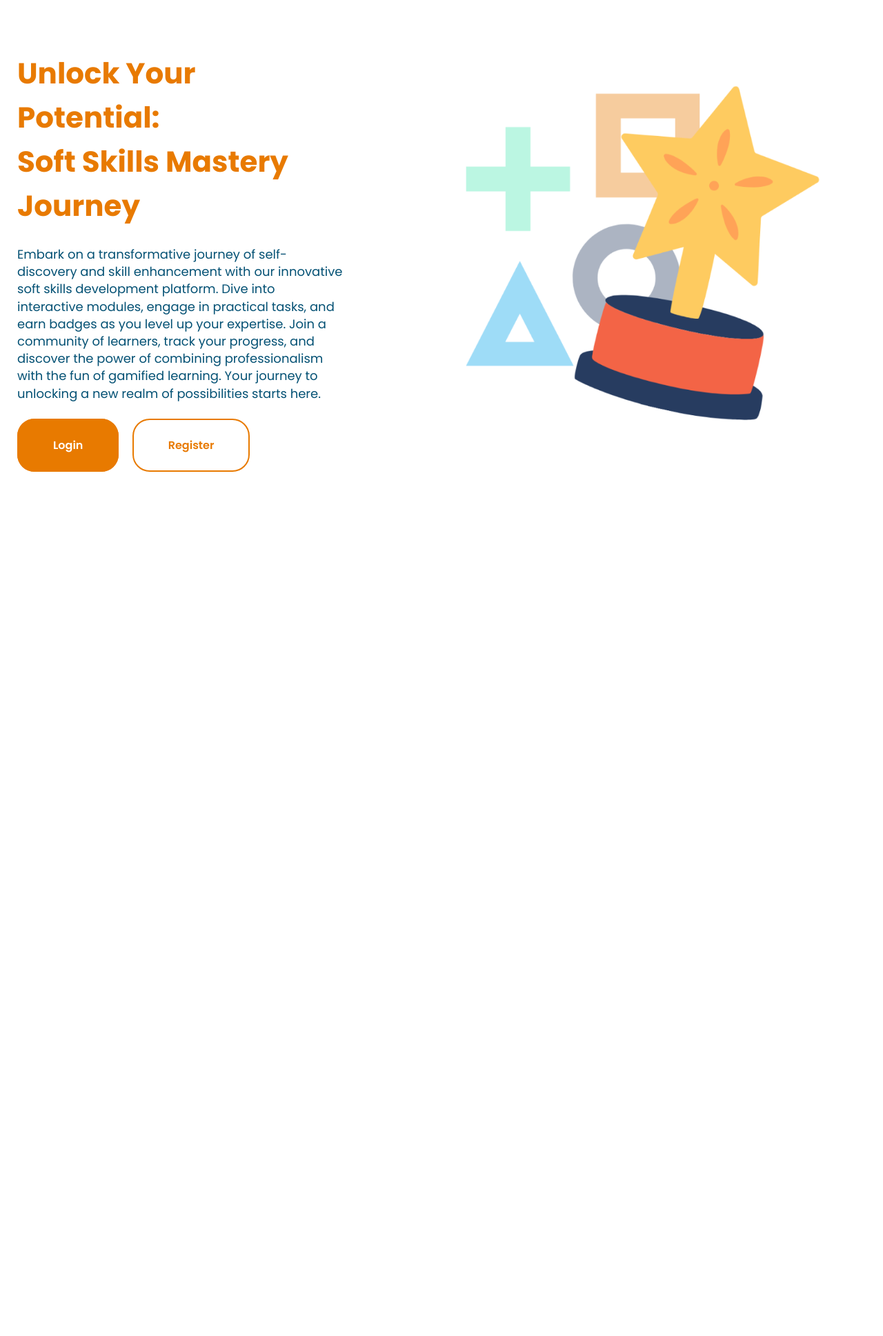
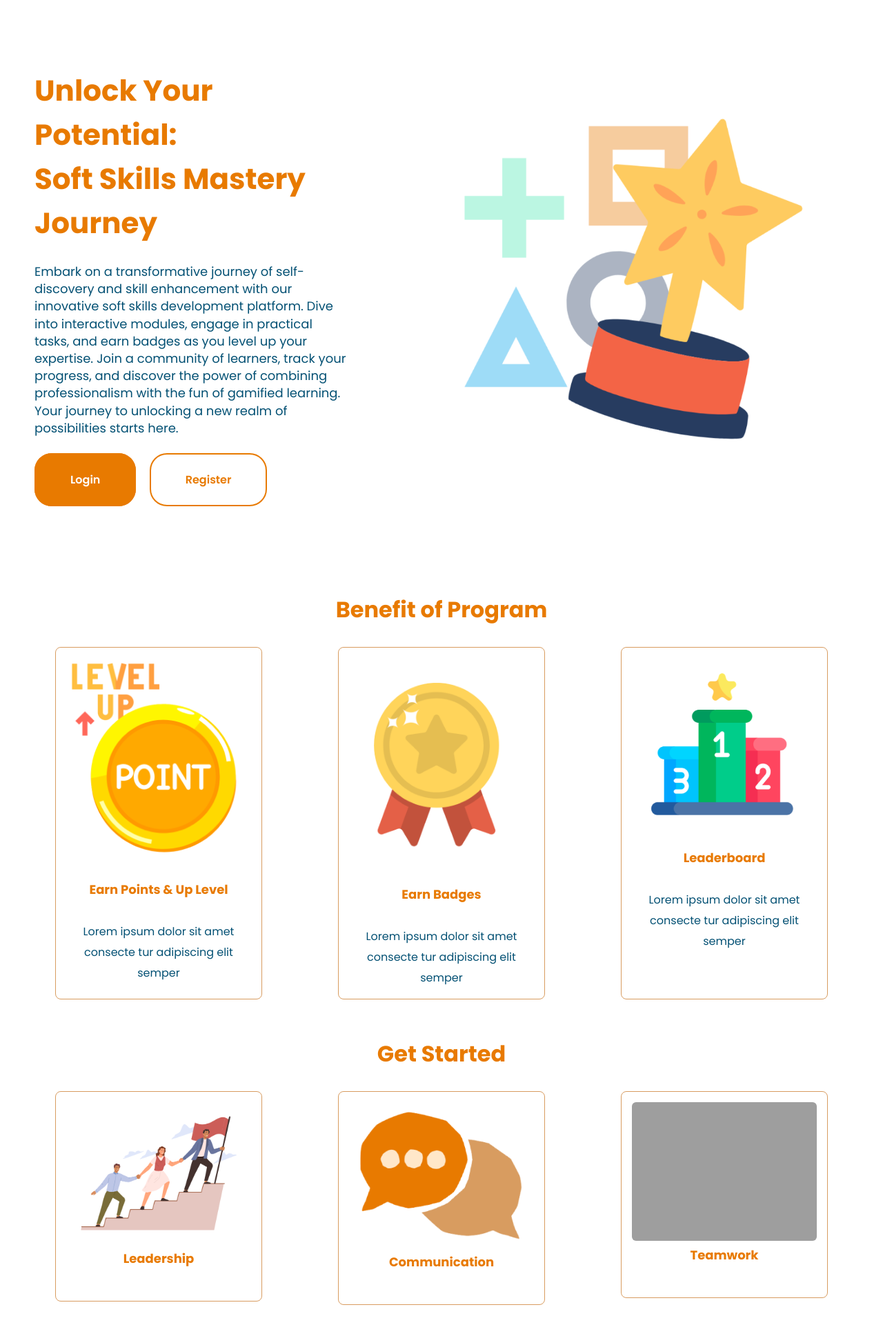
Before and after one commit to karen-nke/student-gamified, a PHP site: page / in a window 1280 px wide. Shown: the part 120-2057 px from the top of the page at 69% size. Before the commit the page ends 804 px from the top, so only its background shows below. Run offline with PHP 8.4, Linux system fonts and the light colour scheme; grey boxes are pictures that could not be loaded.

Commit message:
Modify Homepage Section

```diff
--- a/Event/Public/index.php
+++ b/Event/Public/index.php
@@ -26,6 +26,7 @@ require_once('logic_controller.php');
 </head>
 
 <body>
+        <div class ="container">
 
                 <section class="hero">
                         <div class ="container">
@@ -79,6 +80,83 @@ require_once('logic_controller.php');
 
                 </section>
 
+                <div class ="section-container">
+                        <h2>Benefit of Program</h2>
+                        <div class="card-container">
+
+
+                                <div class="event-card">
+                                        <img src="Image/PointLevel_Icon.png" alt="Event Image">
+                                        <h2>Earn Points & Up Level</h2>
+                                        <p>Lorem ipsum dolor sit amet consecte tur adipiscing elit semper </p>
+
+                                </div>
+
+
+
+                                <div class="event-card">
+                                        <img src="Image/Rewards_Icon.png" alt="Event Image">
+                                        <h2>Earn Badges</h2>
+                                        <p>Lorem ipsum dolor sit amet consecte tur adipiscing elit semper </p>
+
+                                </div>
+
+
+
+
+                                <div class="event-card">
+                                        <img src="Image/Leaderboard_Icon2.png" alt="Event Image">
+                                        <h2>Leaderboard</h2>
+                                        <p>Lorem ipsum dolor sit amet consecte tur adipiscing elit semper </p>
+
+                                </div>
+
+
+                        </div>
+                </div>
+
+                <div class ="section-container">
+                        <h2>Get Started</h2>
+                        <div class="card-container">
+
+                                <a href="soft_skills.php?skill=leadership">
+                                        <div class="event-card">
+                                                <img src="Image/Leadership_Icon.png" alt="Event Image">
+                                                <h2>Leadership</h2>
+
+                                        </div>
+
+                                </a>
+                                <a href="soft_skills.php?skill=communication">
+                                        <div class="event-card">
+                                                <img src="Image/Communication_Icon.png" alt="Event Image">
+                                                <h2>Communication</h2>
+
+                                        </div>
+
+                                </a>
+
+                                <a href="soft_skills.php?skill=teamwork">
+                                        <div class="event-card">
+                                                <img src="Image/Teamwork_Icon.png" alt="Event Image">
+                                                <h2>Teamwork</h2>
+
+                                        </div>
+
+                                </a>
+
+
+
+
+
+
+
+
+
+
+                        </div>
+                </div>
+        </div>
 
 
 
@@ -89,3 +167,64 @@ require_once('logic_controller.php');
 </body>
 
 </html>
+
+<style>
+   .section-container{
+        display:flex;
+        flex-direction:column;
+        margin-top:50px;
+    }
+
+    .section-container .card-container {
+        display:flex;
+        flex-wrap: wrap;
+        justify-content: space-around;
+    }
+
+
+    .card-container .event-card {
+            width: 300px;
+            margin: 20px;
+            padding: 15px;
+            border: 1px solid #D89C60;
+            border-radius: 8px;
+            float: left;
+            background-color: white;
+     }
+
+    .event-card img{
+
+    max-width: 100%;
+    height: auto;
+    border-radius: 6px;
+
+
+
+    }
+
+   .section-container .event-card h2{
+        color: #E87A00;
+        font-size: 18px;
+        font-weight: 700;
+        line-height: 42px;
+        text-align: center;
+    }
+
+    .section-container .event-card p{
+
+        color: #045174;
+        font-size: 16px;
+        font-weight: 400;
+        line-height: 30px;
+        text-align: center;
+    }
+    .section-container h2{
+        color: #E87A00;
+        font-size: 32px;
+        font-weight: 700;
+        line-height: 18px;
+        padding-bottom:25px;
+        margin:auto;
+    }
+
+</style>
```
Also changed, not shown: Event/Public/Image/Leaderboard_Icon2.png (added), Event/Public/Image/PointLevel_Icon.png (added), Event/Public/Image/Teamwork Icon.png (added), Event/Public/Image/Teamwork_Icon.png (deleted).
